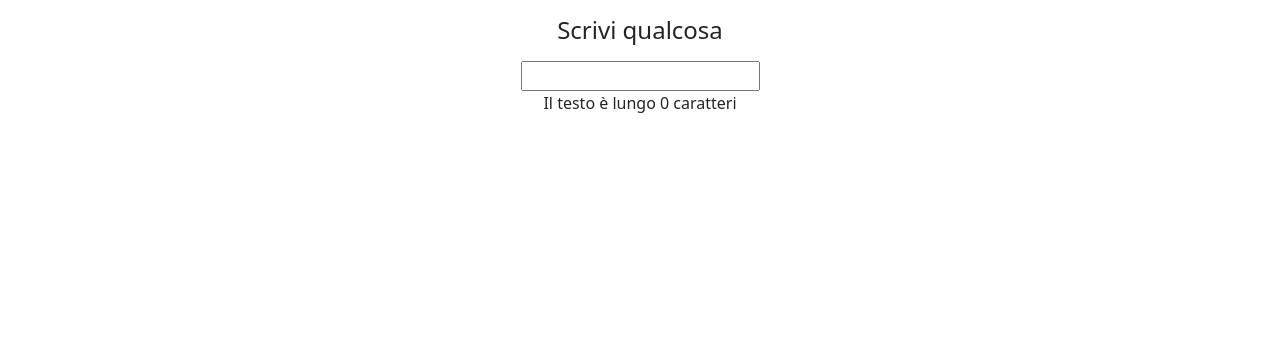
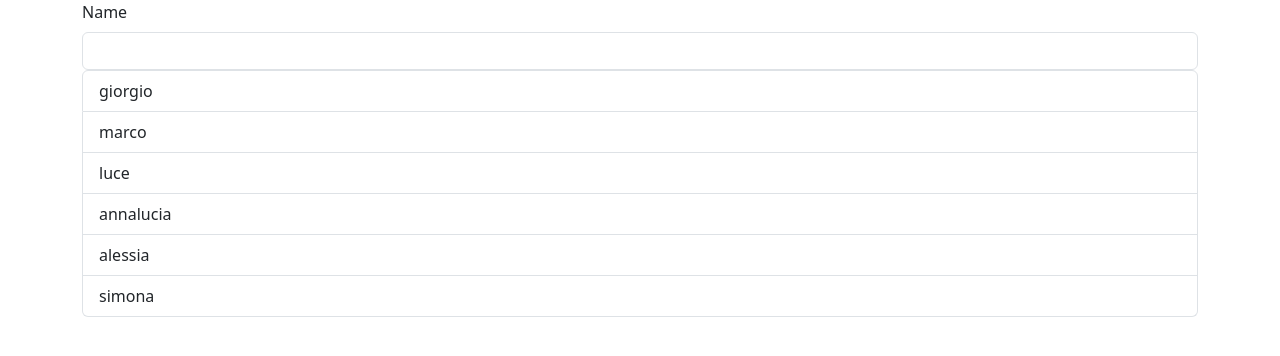
Before and after one commit to MarcusOrion/react-binding, a React (Vite) app in the folder react-binding/: page / in a window 1280 px wide. Shown: the top 356 px of the page. Built offline with nearby package versions, Linux system fonts and the light colour scheme.

Commit message:
add second exercise of controlled element (fare il filtered dei nomi)

```diff
--- a/react-binding/src/components/Counter.jsx
+++ b/react-binding/src/components/Counter.jsx
@@ -1,6 +1,7 @@
 // Implementa un contatore numerico incrementabile via bottone e aggiungi un pulsante dedicato per azzerare istantaneamente il valore
 import { useState } from "react";
 
+const nameList = ["giorgio", "marco", "luce", "annalucia", "alessia", "simona"];
 export default function Counter() {
   /*const [count, setCount] = useState(0);
   return (
@@ -107,10 +108,9 @@ export default function Counter() {
       </div>
     </div>
   );*/
-
   //                         ++++++++++++++++++++++++++++                CONTROLLED ELEMENT EXERCISES
   // Contatore caratteri: mostra dinamicamente il numero di caratteri inseriti in una casella di input o textarea, aggiornando il conteggio ad ogni digitazione
-  const [char, setChar] = useState("");
+  /*const [char, setChar] = useState("");
   return (
     <>
       <div className="container text-center mb-6">
@@ -123,5 +123,35 @@ export default function Counter() {
         <p>Il testo è lungo {char.length} caratteri</p>
       </div>
     </>
+  );*/
+  // filtra istantaneamente un array di nomi visualizzati a schermo mostrando solo quelli che contengono la stringa digitata nell'input
+
+  const [name, setName] = useState("");
+  //Derived State
+  const filteredList = nameList.filter((item) =>
+    item.includes(name.toLowerCase()),
+  );
+  return (
+    <>
+      <section className="container">
+        <label htmlFor="name" className="form-label">
+          Name
+        </label>
+        <input
+          className="form-control"
+          id="name"
+          type="text"
+          value={name}
+          onChange={(e) => setName(e.target.value)}
+        />
+        <ul className="list-group">
+          {filteredList.map((item) => (
+            <li className="list-group-item txt-capitalize" key={item}>
+              {item}
+            </li>
+          ))}
+        </ul>
+      </section>
+    </>
   );
 }
```
